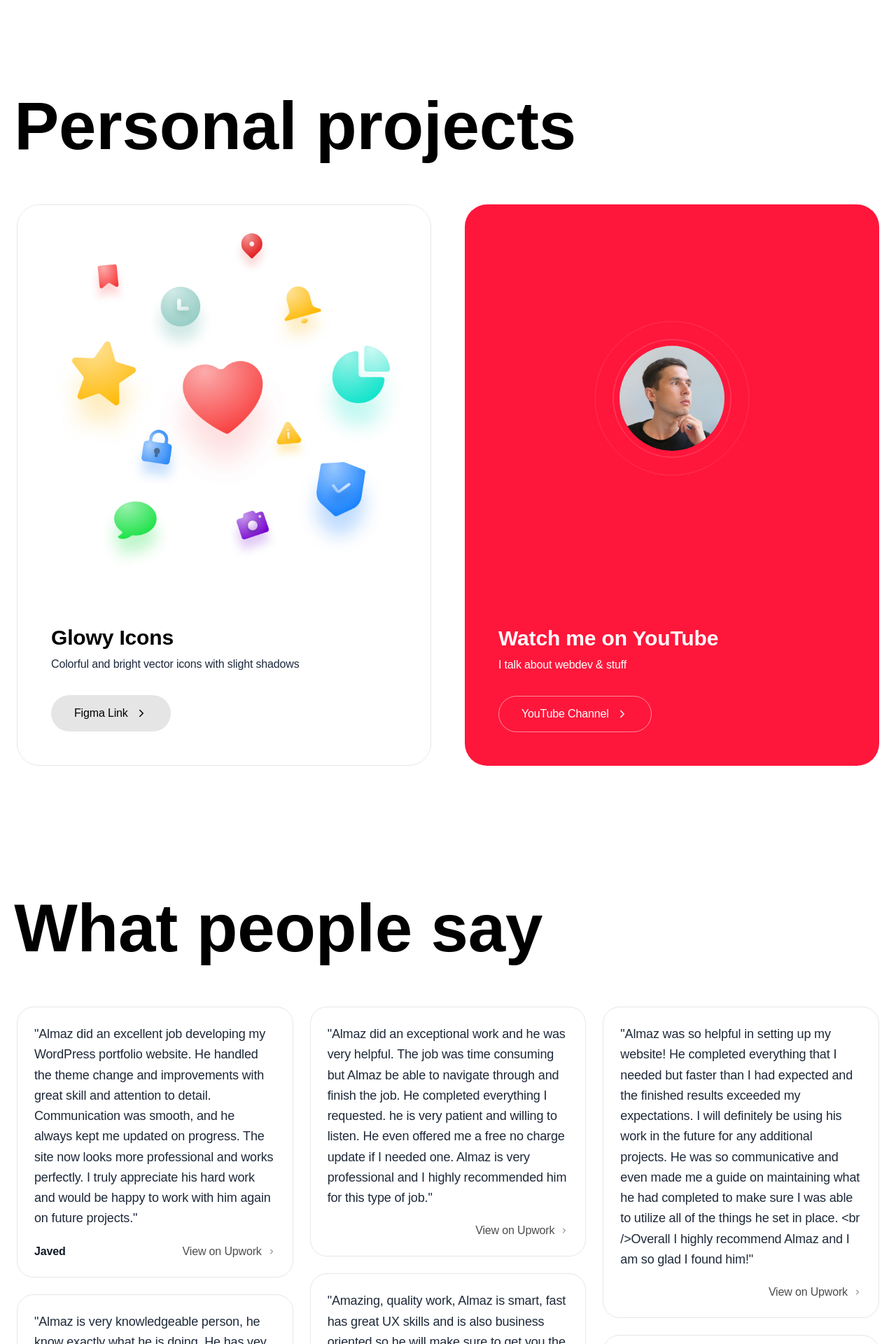
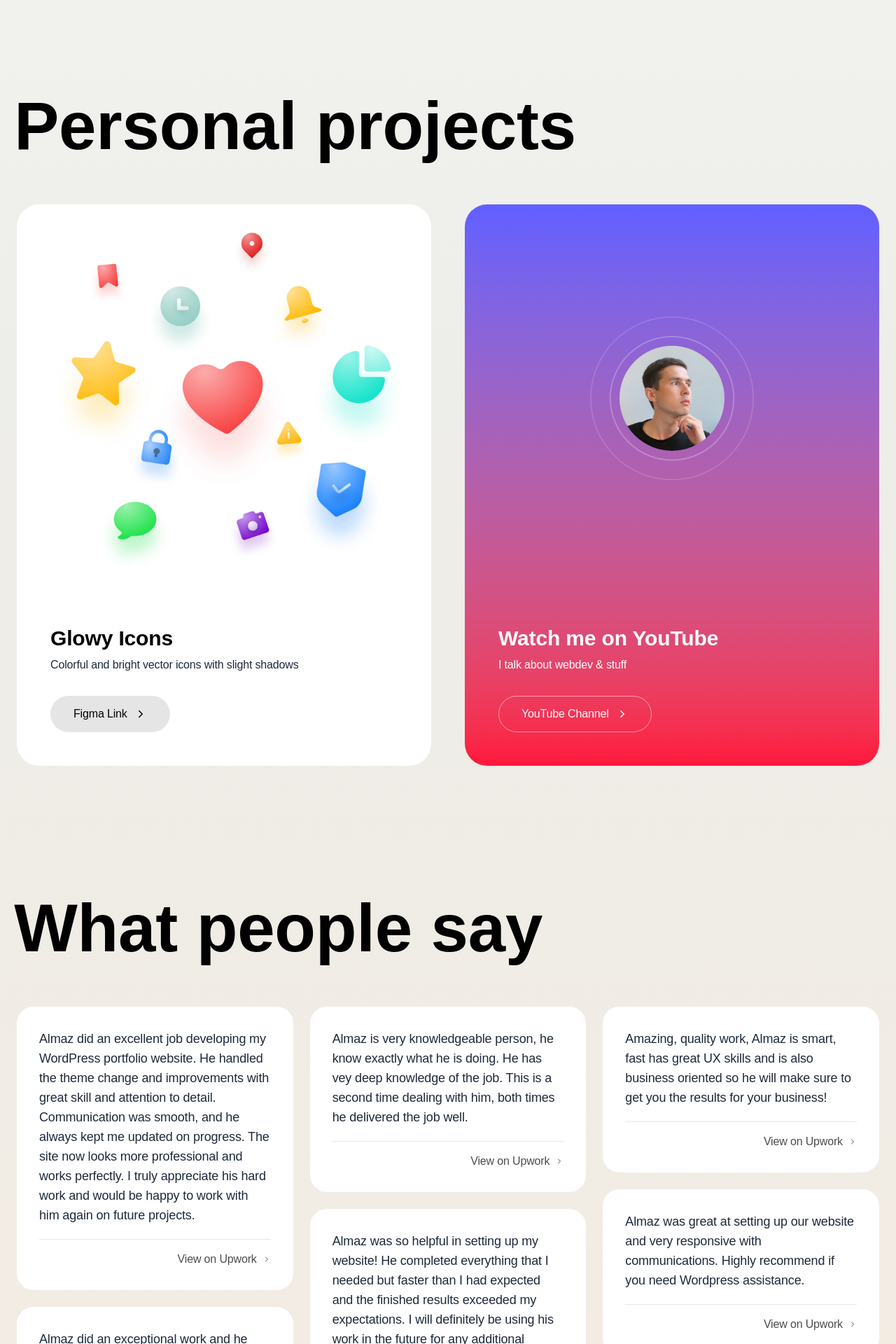
Before and after one commit to almazbisenbaev/almaz, a Next.js app: page / in a window 1280 px wide. Shown: the part 1669-3589 px from the top of the page at 70% size. Built offline with nearby package versions, Linux system fonts and the light colour scheme; a web font is replaced by a local one.

Commit message:
Added gradient background

```diff
--- a/src/app/globals.css
+++ b/src/app/globals.css
@@ -43,8 +43,7 @@ body {
 
 body {
   color: var(--foreground);
-  background: var(--background);
-  /* font-family: var(--font-geist-sans); */
+  background: linear-gradient(#fff, #edede9, #f5ebe0 );
   font-family: var(--font-text);
   -webkit-font-smoothing: antialiased;
   -moz-osx-font-smoothing: grayscale;
@@ -659,7 +658,7 @@ a {
 
 .custom-rings::before {
   content: "";
-  border: 1px solid rgba(255,255,255,.35);
+  border: 2px solid rgba(255,255,255,.35);
   border-radius: 999px;
 
   display: block;
@@ -676,7 +675,7 @@ a {
 
 .custom-rings::after {
   content: "";
-  border: 1px solid rgba(255,255,255,.22);
+  border: 2px solid rgba(255,255,255,.22);
   border-radius: 999px;
 
   display: block;
--- a/src/app/page.jsx
+++ b/src/app/page.jsx
@@ -221,7 +221,7 @@ export default function Home() {
 
             <div className="grid grid-cols-1 gap-8 md:gap-12 md:grid-cols-2">
 
-              <div className="flex flex-col border border-gray-200 rounded-4xl overflow-hidden">
+              <div className="flex flex-col bg-white rounded-4xl overflow-hidden">
                 <Image
                   className=""
                   src="/images/project-glowy.jpg"
@@ -243,8 +243,8 @@ export default function Home() {
                   </div>
                 </div>
               </div>
-
-              <div className="flex flex-col justify-between bg-[#FF163B] text-white rounded-4xl overflow-hidden">
+{/* bg-[#FF163B] */}
+              <div className="flex flex-col justify-between bg-gradient-to-b from-indigo-500 to-[#FF163B] text-white rounded-4xl overflow-hidden">
                 <div className="p-12 flex-1 flex items-center justify-center">
                   <div className="custom-rings relative">
                     <Image
--- a/src/components/LinkCard.css
+++ b/src/components/LinkCard.css
@@ -1,5 +1,6 @@
 .linkcard {
-    background: #F1F2F3;
+    /* background: #F1F2F3; */
+    background: #fff;
     border-radius: 40px;
 
     display: flex;
--- a/src/components/ReviewsSection.jsx
+++ b/src/components/ReviewsSection.jsx
@@ -3,32 +3,32 @@ import { ChevronRight } from 'lucide-react';
 const reviewsData = [
   {
     id: 1,
-    name: "Javed",
+    name: "",
     review: "Almaz did an excellent job developing my WordPress portfolio website. He handled the theme change and improvements with great skill and attention to detail. Communication was smooth, and he always kept me updated on progress. The site now looks more professional and works perfectly. I truly appreciate his hard work and would be happy to work with him again on future projects.",
     upworkLink: "https://www.upwork.com/freelancers/~01fc6ec6fb228858ff"
   },
   {
     id: 2,
     name: "",
-    review: "Almaz is very knowledgeable person, he know exactly what he is doing. He has vey deep knowledge of the job. This is a second time dealing with him, both times he delivered the job well.",
+    review: "Almaz did an exceptional work and he was very helpful. The job was time consuming but Almaz be able to navigate through and finish the job. He completed everything I requested. he is very patient and willing to listen. He even offered me a free no charge update if I needed one. Almaz is very professional and I highly recommended him for this type of job.",
     upworkLink: "https://www.upwork.com/freelancers/~01fc6ec6fb228858ff"
   },
   {
     id: 3,
     name: "",
-    review: "Almaz did an exceptional work and he was very helpful. The job was time consuming but Almaz be able to navigate through and finish the job. He completed everything I requested. he is very patient and willing to listen. He even offered me a free no charge update if I needed one. Almaz is very professional and I highly recommended him for this type of job.",
+    review: "Almaz is very knowledgeable person, he know exactly what he is doing. He has vey deep knowledge of the job. This is a second time dealing with him, both times he delivered the job well.",
     upworkLink: "https://www.upwork.com/freelancers/~01fc6ec6fb228858ff"
   },
   {
     id: 4,
     name: "",
-    review: "Amazing, quality work, Almaz is smart, fast has great UX skills and is also business oriented so he will make sure to get you the results for your business!",
+    review: "Almaz was so helpful in setting up my website! He completed everything that I needed but faster than I had expected and the finished results exceeded my expectations. I will definitely be using his work in the future for any additional projects. He was so communicative and even made me a guide on maintaining what he had completed to make sure I was able to utilize all of the things he set in place. <br />Overall I highly recommend Almaz and I am so glad I found him!",
     upworkLink: "https://www.upwork.com/freelancers/~01fc6ec6fb228858ff"
   },
   {
     id: 5,
     name: "",
-    review: "Almaz was so helpful in setting up my website! He completed everything that I needed but faster than I had expected and the finished results exceeded my expectations. I will definitely be using his work in the future for any additional projects. He was so communicative and even made me a guide on maintaining what he had completed to make sure I was able to utilize all of the things he set in place. <br />Overall I highly recommend Almaz and I am so glad I found him!",
+    review: "Amazing, quality work, Almaz is smart, fast has great UX skills and is also business oriented so he will make sure to get you the results for your business!",
     upworkLink: "https://www.upwork.com/freelancers/~01fc6ec6fb228858ff"
   },
   {
@@ -41,19 +41,19 @@ const reviewsData = [
 
 const ReviewCard = ({ review, name, upworkLink }) => {
   return (
-    <div className="review-card bg-white border border-gray-200 rounded-3xl p-6 hover:border-gray-300 transition-colors">
+    <div className="review-card bg-white rounded-3xl p-8">
       <div className="mb-5">
-        <p className="text-gray-800 text-lg leading-relaxed">"{review}"</p>
+        <p className="text-gray-800 text-lg">{review}</p>
       </div>
-      <div className="flex items-center justify-between">
+      <div className="flex items-center justify-between border-t border-gray-200 pt-4">
         <div>
-          <h4 className="font-semibold text-gray-900">{name}</h4>
+          <h4 className="font-medium text-gray-900">{name}</h4>
         </div>
         <a
           href={upworkLink}
           target="_blank"
           rel="noopener noreferrer"
-          className="extlink text-md"
+          className="extlink"
         >
           View on Upwork
           <ChevronRight size={14} />
```
